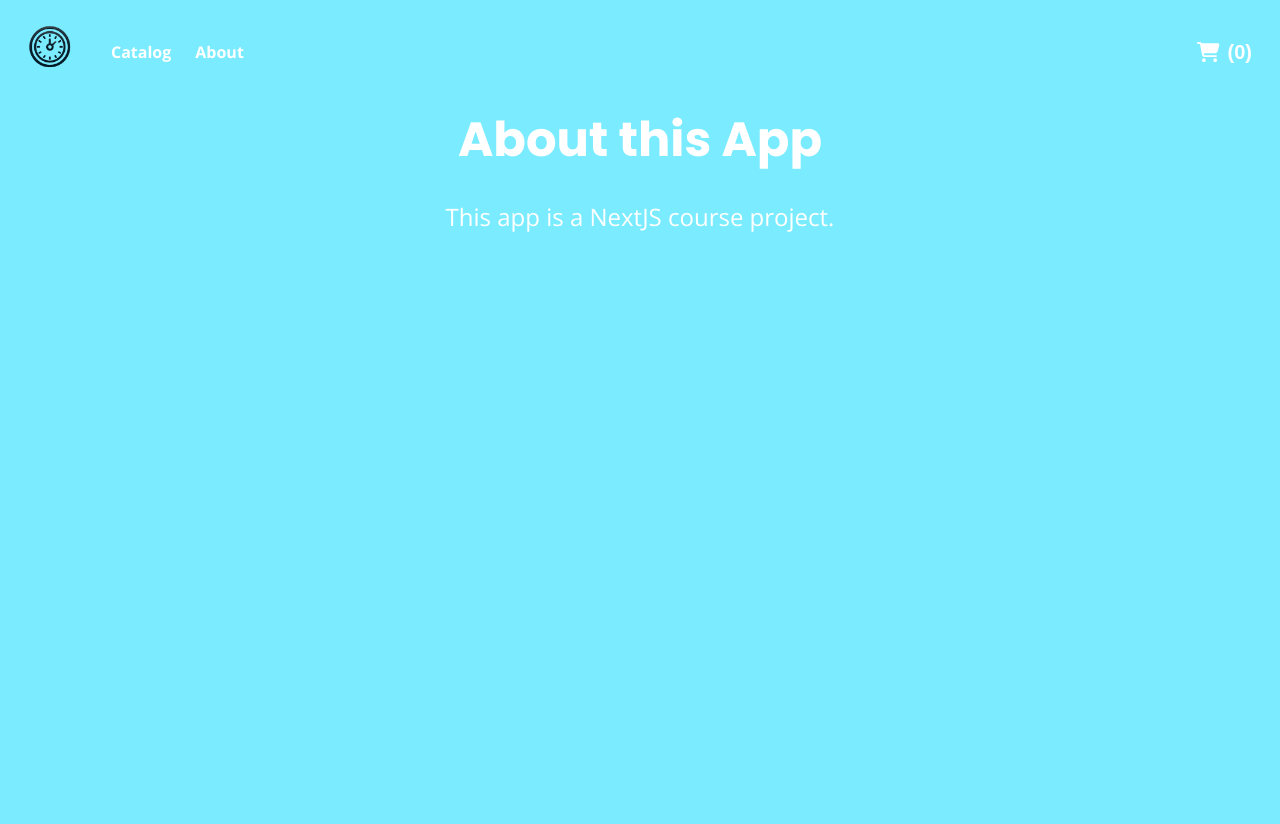
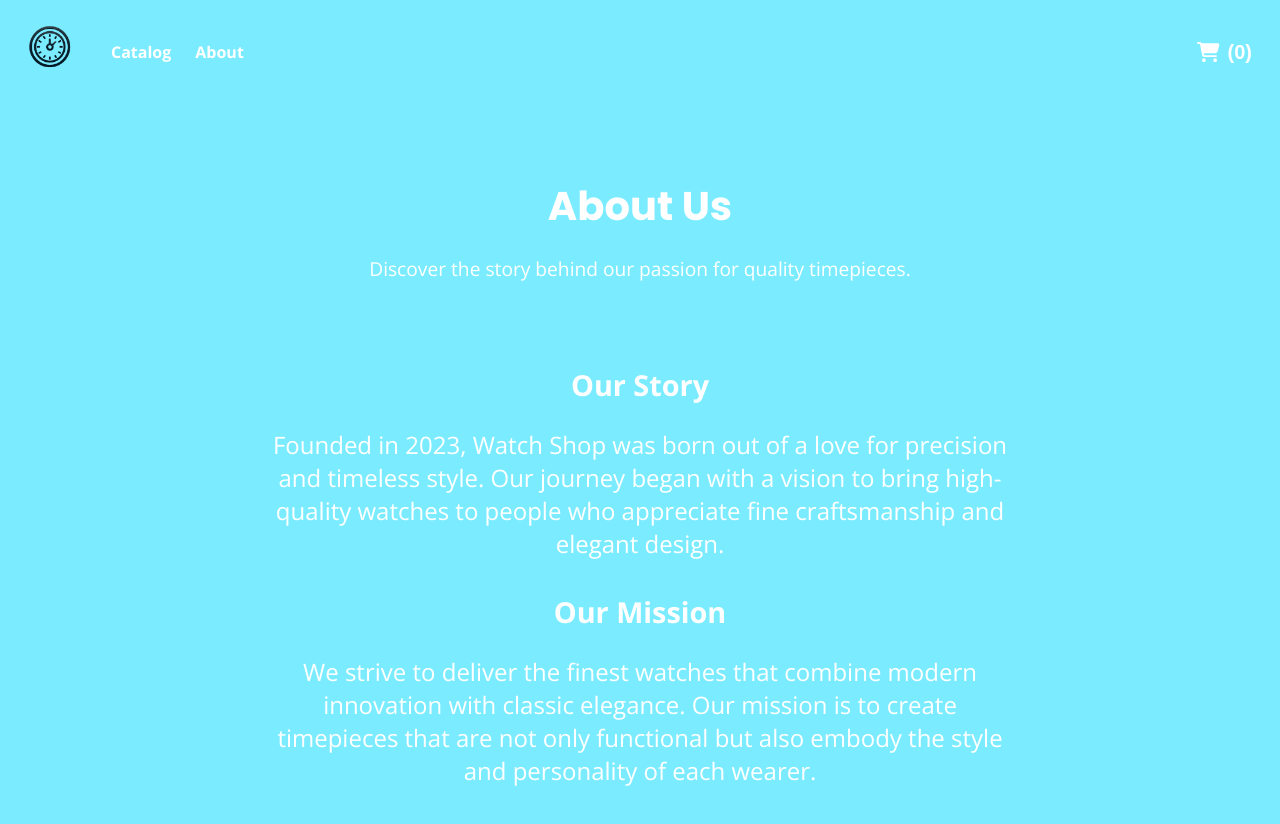
Before and after one commit to VladyslavZahorodnii/product_and_cart, a Next.js app: page /about in a window 1280 px wide. Shown: the top 824 px of the page. Before the commit the page ends 800 px from the top, so only its background shows below. Built offline with nearby package versions, Linux system fonts and the light colour scheme.

Commit message:
added page about us

```diff
--- a/app/about/page.jsx
+++ b/app/about/page.jsx
@@ -1,8 +1,29 @@
+import styles from "./page.module.css";
+
 export default function AboutPage() {
     return (
-        <main>
-            <h1>About this App</h1>
-            <p>This app is a NextJS course project.</p>
+        <main className={styles.about}>
+            <section className={styles.hero}>
+                <h1>About Us</h1>
+                <p>Discover the story behind our passion for quality timepieces.</p>
+            </section>
+
+            <section className={styles.story}>
+                <h2>Our Story</h2>
+                <p>
+                    Founded in 2023, Watch Shop was born out of a love for precision and timeless style.
+                    Our journey began with a vision to bring high-quality watches to people who appreciate
+                    fine craftsmanship and elegant design.
+                </p>
+            </section>
+            <section className={styles.mission}>
+                <h2>Our Mission</h2>
+                <p>
+                    We strive to deliver the finest watches that combine modern innovation with classic elegance.
+                    Our mission is to create timepieces that are not only functional but also embody the style
+                    and personality of each wearer.
+                </p>
+            </section>
         </main>
     );
 }
--- /dev/null
+++ b/app/about/page.module.css
@@ -0,0 +1,35 @@
+.about {
+    max-width: 800px;
+    margin: 0 auto;
+    padding: 2rem;
+}
+
+.hero {
+    text-align: center;
+    padding: 2rem 0;
+    color: #fff;
+    border-radius: 8px;
+    margin-bottom: 2rem;
+}
+
+.hero h1 {
+    font-size: 2.5rem;
+    margin: 0.5rem 0;
+}
+
+.hero p {
+    font-size: 1.2rem;
+}
+
+.story,
+.mission,
+.team {
+    margin-bottom: 2rem;
+}
+
+.story h2,
+.mission h2,
+.team h2 {
+    font-size: 1.8rem;
+    margin-bottom: 0.5rem;
+}
```
